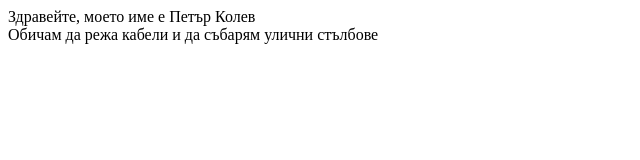
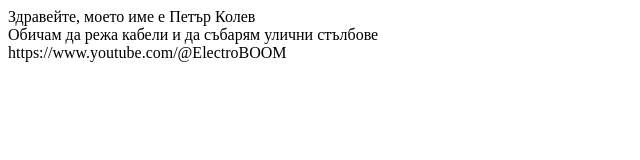
Before and after one commit to PetarNK01/stu2001321055, a plain HTML site: page index.html in a window 1280 px wide. Shown: the whole page, without its empty margins (0-640 px from the left). Drawn offline with Linux system fonts and the light colour scheme.

Commit message:
Add link to my favorite content creator

```diff
--- a/index.html
+++ b/index.html
@@ -11,5 +11,8 @@
 
     <!-- - информация за хобита и интереси -->
     <div>Обичам да режа кабели и да събарям улични стълбове</div>
+
+    <!-- - линк към материал на любим content creator които ви е вдъхновил -->
+    <div>https://www.youtube.com/@ElectroBOOM</div>
 </body>
 </html>
```
